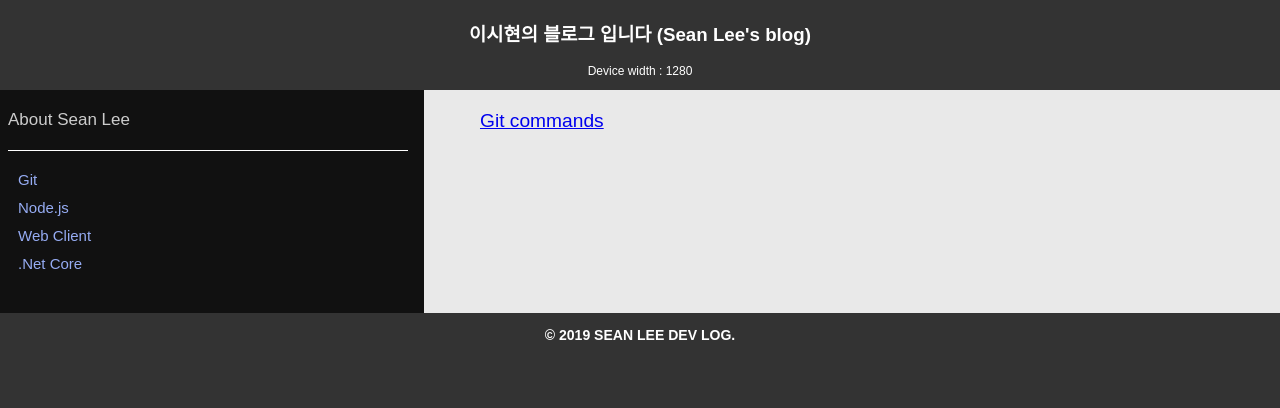
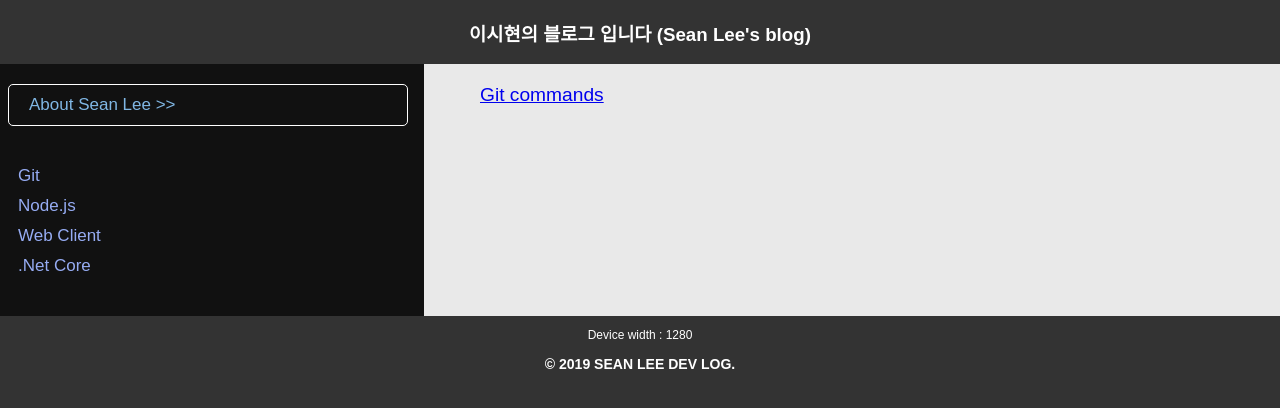
Before and after one commit to seanbexley/Blog, a plain HTML site: page index.html in a window 1280 px wide. Drawn offline with Linux system fonts and the light colour scheme.

Commit message:
Changed about

```diff
--- a/css/style.css
+++ b/css/style.css
@@ -24,10 +24,13 @@ body{
   #side-nav-title{
     text-decoration:none;
     font-size:17px;
-    color:#ccc;
-    display:block;
+    color:rgb(128, 183, 228);
+    display: block;
     margin-top: 20px;
     margin-bottom: 20px;
+    border: solid 1px white;
+    border-radius: 5px;
+    padding: 10px 20px;
   }
 
   .side-nav-bloglist {
@@ -37,7 +40,7 @@ body{
   .side-nav-blog-title {
     margin-top: 10px;
     text-decoration:none;
-    font-size:15px;
+    font-size:17px;
     color:rgb(150, 172, 243);
     padding: 0;
     border: none;
--- a/index.html
+++ b/index.html
@@ -13,7 +13,6 @@
     <!-- Blog's title -->
     <div class="blog-title">
         <h3>이시현의 블로그 입니다 (Sean Lee's blog)</h3>
-        <p id="device-width" style="font-size : 12px">dived width</p>
     </div>
 
     <div class="row">
@@ -21,9 +20,9 @@
       <div class="side-nav col-xs-12 col-sm-4 col-md-4 col-lg-4">
 
         <!-- About Sean Lee -->
-        <a id="side-nav-title" href="Pages/about.html">About Sean Lee</a>
+        <a id="side-nav-title" href="Pages/about.html">About Sean Lee >></a>
 
-        <div class="devider"></div>
+        <!-- <div class="devider"></div> -->
 
         <!-- Blogs links -->
         <div class="side-nav-bloglist">
@@ -51,6 +50,7 @@
 
     </div>
 
+    <p id="device-width" style="font-size : 12px; text-align: center">dived width</p>
 
     <div class="footer">
       <h3>© 2019 SEAN LEE DEV LOG.</h3>
```
Also changed, not shown: Pages/about.html (+14 -4 lines).
